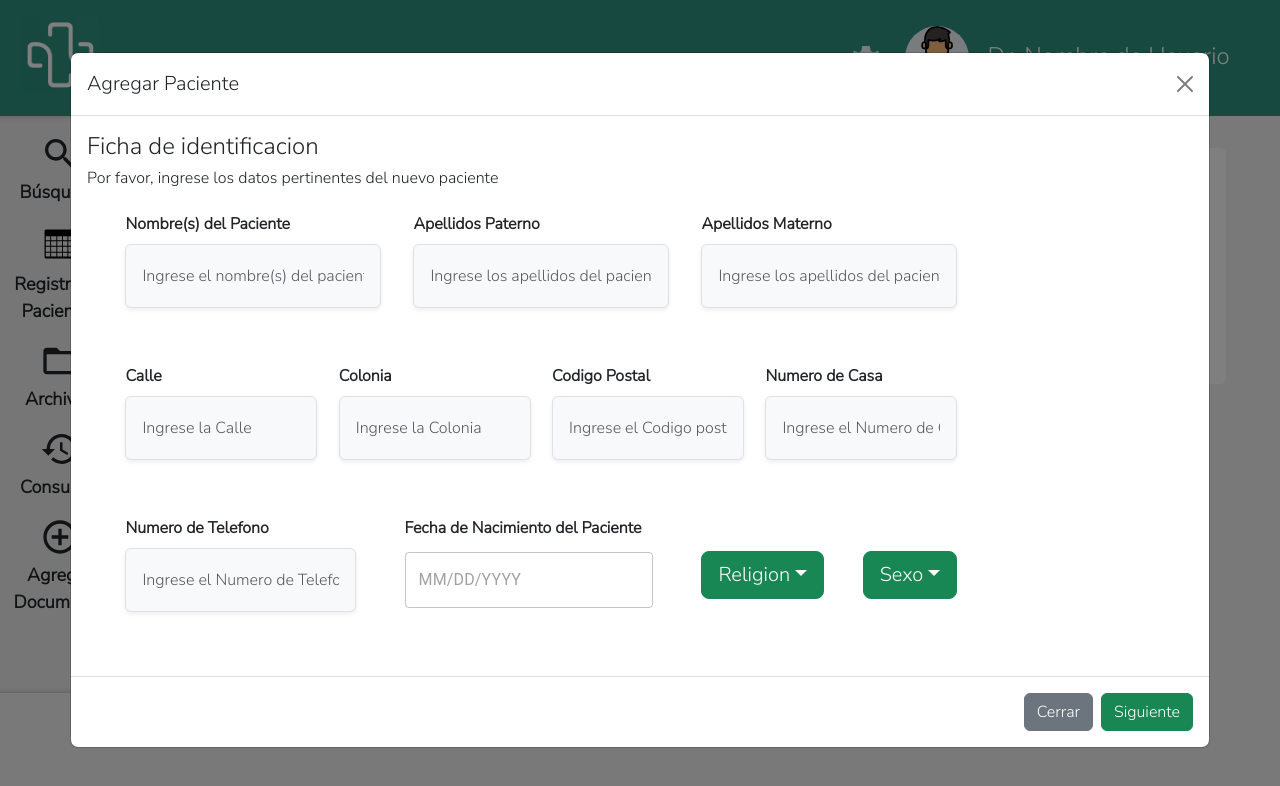
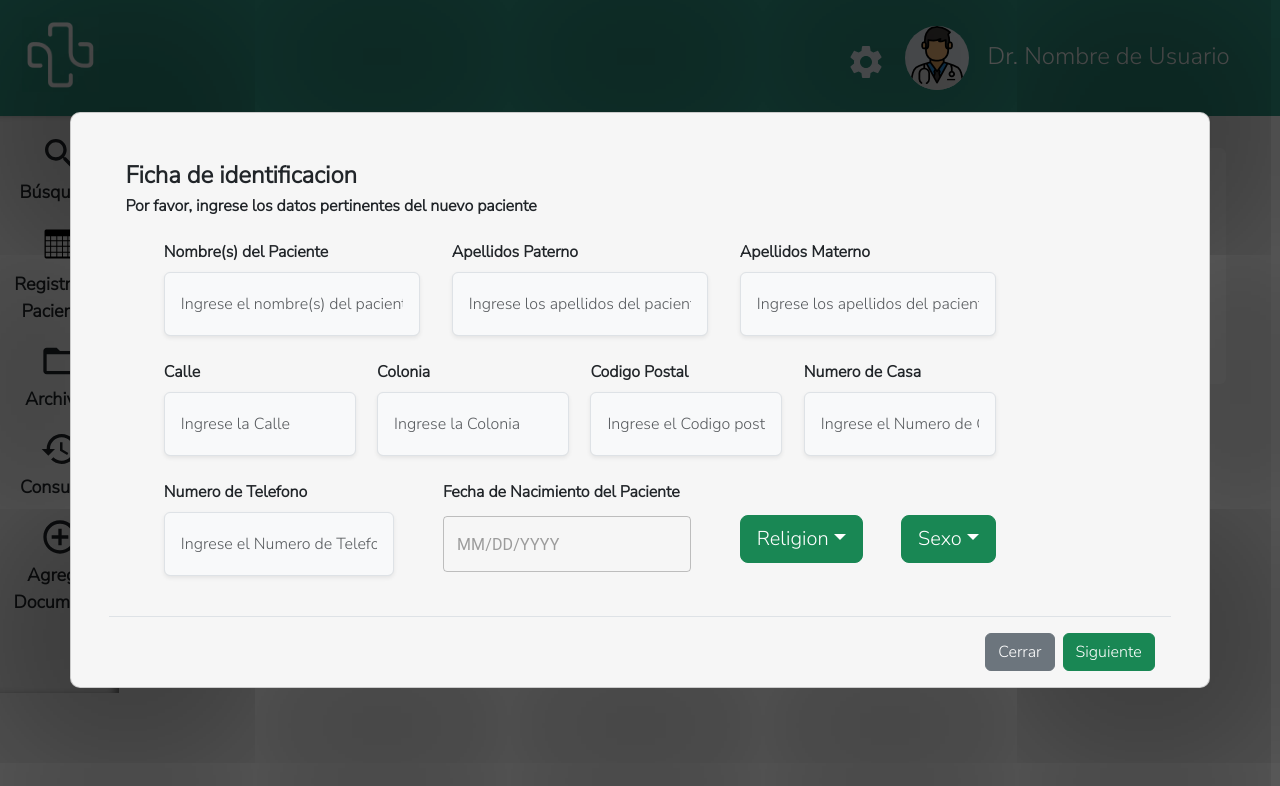
Before and after one commit to DiegoG0477/saludata-frontend, a React (Vite) app: page / in a window 1280 px wide. Both pictures are taken after a click on the link "Añadir". Shown: the top 786 px of the page. Built offline with nearby package versions, Linux system fonts and the light colour scheme.

Commit message:
styles update

```diff
--- a/src/App.css
+++ b/src/App.css
@@ -1,18 +1,18 @@
-@import url('https://fonts.googleapis.com/css2?family=Nunito+Sans:wght@300&display=swap');
+@import url("https://fonts.googleapis.com/css2?family=Nunito+Sans:wght@300&display=swap");
 
 #root {
   width: 100%;
-  font-family: 'Nunito Sans', sans-serif;
+  font-family: "Nunito Sans", sans-serif;
 }
 
-.app{
-  background-color: #F3F3F3;
+.app {
+  background-color: #f3f3f3;
 }
 
 .system-content .globalButton {
   font-size: 1.25rem;
   border-radius: 10px;
-  background: #268D78;
+  background: #268d78;
   box-shadow: 0px 4px 4px 0px rgba(0, 0, 0, 0.25);
   width: 12vw;
   height: 40px;
@@ -26,7 +26,7 @@
 }
 
 .system-content .globalButton:active {
-  background: #268D78 !important;
+  background: #268d78 !important;
   box-shadow: 0px 4px 4px 0px rgba(0, 0, 0, 0.25);
   outline: none;
 }
@@ -37,43 +37,43 @@
   border-radius: 40px;
 }
 
-.userPhoto img{
+.userPhoto img {
   border-radius: 40px;
 }
 
-.right-nav{
+.right-nav {
   display: flex;
   justify-content: space-between;
   width: 30vw;
   margin-right: 3vw;
 }
 
-  /* LEFT NAV COMPONENT */
+/* LEFT NAV COMPONENT */
 
-.left-nav{
+.left-nav {
   height: auto;
   padding-top: 2.2vh;
-  background-color: #EDEDED;
+  background-color: #ededed;
   width: 9.297vw;
   margin-left: 0px;
-  box-shadow: -7px 0px 8px -3px rgba(0,0,0,0.52) inset;
+  box-shadow: -7px 0px 8px -3px rgba(0, 0, 0, 0.52) inset;
   display: flex;
   flex-direction: column;
   align-items: stretch;
   overflow-y: auto;
 }
 
-.nav-box{
+.nav-box {
   /* padding-top: 0.3vh; */
   text-align: center;
   /* padding-bottom: 0.3vh; */
 }
 
-.nav-box p{
+.nav-box p {
   margin-top: 5px;
   font-size: 1.125rem;
   font-weight: 800;
-  font-family: 'Nunito Sans', sans-serif;
+  font-family: "Nunito Sans", sans-serif;
 }
 
 .frame {
@@ -82,14 +82,14 @@
   float: left;
 }
 
-.system-content{
+.system-content {
   padding-left: 4.173vw;
   padding-right: 4.173vw;
   padding-top: 4.036vh;
   padding-bottom: 4.036vh;
 }
 
-.home-top{
+.home-top {
   display: flex;
   justify-content: space-between;
   width: 82.34vw;
@@ -105,14 +105,14 @@
 
 .system-content .input:focus,
 .system-content .input:active {
-  background: #EBEBEB;
+  background: #ebebeb;
   box-shadow: none;
   outline: none;
   border-bottom: 2px solid #247061;
   border-width: 0 0 2px 0;
 }
 
-.system-content .input-search-container{
+.system-content .input-search-container {
   display: flex;
   justify-content: space-between;
   align-items: center;
@@ -120,14 +120,17 @@
   margin-bottom: 2.5vh; */
 }
 
+.system-content .input-box{
+  margin-bottom: -4vh;
+  /* background-color: #247061; */
+}
 
 /* ----------------- TABLE -----------------  */
 .system-content .tablaS {
   text-align: center;
   box-shadow: 0 2px 15px rgba(0, 0, 0, 0.2);
-  background-color: #EBEBEB;
+  background-color: #ebebeb;
   /* border-collapse: separate; */
-
 
   border-radius: 8px;
   width: 78vw;
@@ -150,3 +153,20 @@
 .tablaS .right-th {
   border-radius: 0px 8px 0px 0px;
 }
+
+/* -------------------- MODAL WINDOW -------------------- */
+.system-content .modal-window-content {
+  padding: 4vh 3vw 0vh 3vw;
+  border-radius: 10px;
+  background: #f6f6f6;
+  box-shadow: 0px 4px 250px 500px rgba(0, 0, 0, 0.5);
+  /* width: 82vw; */
+}
+
+.modal-window-content .modal-buttons-section{
+  margin-top: 1vh;
+}
+
+.modal-window-content .modal-win-title{
+  font-weight: bolder;
+}
--- a/src/App.jsx
+++ b/src/App.jsx
@@ -3,7 +3,6 @@ import Render from "./Render";
 import Home from "./components/Home";
 import "./App.css";
 import 'bootstrap/dist/css/bootstrap.min.css';
-
 import PacientSearch from "./components/PacientSearch";
 import { LocalizationProvider } from "@mui/x-date-pickers";
 import { AdapterDateFns } from "@mui/x-date-pickers/AdapterDateFns";
--- a/src/components/Home.jsx
+++ b/src/components/Home.jsx
@@ -1,14 +1,14 @@
 import React from "react";
 import "../App.css";
 import Card from "./Card";
-import deletePacient from "../assets/delete-pacient.png"
+import deletePacient from "../assets/delete-pacient.png";
 import addPacient from "../assets/pacient.png";
 import consulta from "../assets/consulta.png";
 import edit from "../assets/edit-pacient.png";
-import SaveIcon from '@mui/icons-material/Save';
-import BookmarkAddIcon from '@mui/icons-material/BookmarkAdd';
-import DeleteIcon from '@mui/icons-material/Delete';
-import EditIcon from '@mui/icons-material/Edit';
+import SaveIcon from "@mui/icons-material/Save";
+import BookmarkAddIcon from "@mui/icons-material/BookmarkAdd";
+import DeleteIcon from "@mui/icons-material/Delete";
+import EditIcon from "@mui/icons-material/Edit";
 import { DatePicker } from "@mui/x-date-pickers";
 
 function Home() {
@@ -16,36 +16,91 @@ function Home() {
     <>
       <div className="system-content">
         <div className="home-top">
-        <Card title="Añadir un Paciente" img={addPacient} buttonText={"Añadir"} icon={<SaveIcon style={{fontSize:"1.4rem", marginTop:"-5px"}}></SaveIcon>}></Card>
-        <Card title="Registrar Consulta" img={consulta} buttonText={"Registrar"} icon={<BookmarkAddIcon style={{fontSize:"1.4rem", marginTop:"-5px"}}></BookmarkAddIcon>}></Card>
-        <Card title="Eliminar Paciente" img={deletePacient} buttonText={"Eliminar"} icon={<DeleteIcon style={{fontSize:"1.4rem", marginTop:"-5px"}}></DeleteIcon>}></Card>
+          <Card
+            title="Añadir un Paciente"
+            img={addPacient}
+            buttonText={"Añadir"}
+            icon={
+              <SaveIcon
+                style={{ fontSize: "1.4rem", marginTop: "-5px" }}
+              ></SaveIcon>
+            }
+          ></Card>
+          <Card
+            title="Registrar Consulta"
+            img={consulta}
+            buttonText={"Registrar"}
+            icon={
+              <BookmarkAddIcon
+                style={{ fontSize: "1.4rem", marginTop: "-5px" }}
+              ></BookmarkAddIcon>
+            }
+          ></Card>
+          <Card
+            title="Eliminar Paciente"
+            img={deletePacient}
+            buttonText={"Eliminar"}
+            icon={
+              <DeleteIcon
+                style={{ fontSize: "1.4rem", marginTop: "-5px" }}
+              ></DeleteIcon>
+            }
+          ></Card>
         </div>
-        <div className="home-top" style={{paddingTop:"12px"}}>
-        <Card title="Modificar un Paciente" img={edit} buttonText={"Modificar"} icon={<EditIcon style={{fontSize:"1.4rem", marginTop:"-5px"}}></EditIcon>}></Card>
+        <div className="home-top" style={{ paddingTop: "12px" }}>
+          <Card
+            title="Modificar un Paciente"
+            img={edit}
+            buttonText={"Modificar"}
+            icon={
+              <EditIcon
+                style={{ fontSize: "1.4rem", marginTop: "-5px" }}
+              ></EditIcon>
+            }
+          ></Card>
         </div>
 
-                <div class="modal fade" id="staticBackdrop" data-bs-backdrop="static" data-bs-keyboard="false" tabindex="-1" aria-labelledby="staticBackdropLabel" aria-hidden="true">
+        <div
+          class="modal fade"
+          id="staticBackdrop"
+          data-bs-backdrop="static"
+          data-bs-keyboard="false"
+          tabindex="-1"
+          aria-labelledby="staticBackdropLabel"
+          aria-hidden="true"
+        >
           <div class="modal-dialog modal-xl modal-dialog-centered">
-            <div class="modal-content">
-              <div class="modal-header">
-                <h5 class="modal-title" id="staticBackdropLabel">Agregar Paciente</h5>
-                <button type="button" class="btn-close" data-bs-dismiss="modal" aria-label="Close"></button>
-              </div>
+            <div class="modal-content modal-window-content">
+              {/* <div class="modal-header">
+                <h5 class="modal-title" id="staticBackdropLabel">
+                  Agregar Paciente
+                </h5>
+                <button
+                  type="button"
+                  class="btn-close"
+                  data-bs-dismiss="modal"
+                  aria-label="Close"
+                ></button>
+              </div> */}
               <div class="modal-body">
-              <h4>Ficha de identificacion</h4>
-              <h6>Por favor, ingrese los datos pertinentes del nuevo paciente</h6>
-                <div style={{
+                <h4 className="modal-win-title">Ficha de identificacion</h4>
+                <h6 className="modal-win-title">
+                  Por favor, ingrese los datos pertinentes del nuevo paciente
+                </h6>
+                <div
+                  style={{
                     marginTop: "3vh",
                     display: "flex",
                     justifyContent: "space-between",
                     width: "65vw",
-            marginLeft:"3vw"
-          }}>
-                <div>
+                    marginLeft: "3vw",
+                  }}
+                >
+                  <div className="input-box">
                     <label
                       for="pacient-names"
                       className="form-label"
-                      style={{ fontWeight: "bold" }}
+                      style={{ fontWeight: "bold"}}
                     >
                       Nombre(s) del Paciente
                     </label>
@@ -57,7 +112,7 @@ function Home() {
                       style={{ width: "20vw", height: "8vh" }}
                     />
                   </div>
-                <div>
+                  <div className="input-box">
                     <label
                       for="pacient-lastnames"
                       className="form-label"
@@ -73,7 +128,7 @@ function Home() {
                       style={{ width: "20vw", height: "8vh" }}
                     />
                   </div>
-                <div>
+                  <div className="input-box">
                     <label
                       for="pacient-lastnames"
                       className="form-label"
@@ -91,14 +146,16 @@ function Home() {
                   </div>
                 </div>
 
-                <div style={{
+                <div
+                  style={{
                     marginTop: "1vh",
                     display: "flex",
                     justifyContent: "space-between",
                     width: "65vw",
-            marginLeft:"3vw"
-          }}>
-            <div>
+                    marginLeft: "3vw",
+                  }}
+                >
+                  <div className="input-box">
                     <label
                       for="pacient-lastnames"
                       className="form-label"
@@ -114,7 +171,7 @@ function Home() {
                       style={{ width: "15vw", height: "8vh" }}
                     />
                   </div>
-                <div>
+                  <div className="input-box">
                     <label
                       for="pacient-lastnames"
                       className="form-label"
@@ -130,7 +187,7 @@ function Home() {
                       style={{ width: "15vw", height: "8vh" }}
                     />
                   </div>
-                <div>
+                  <div className="input-box">
                     <label
                       for="pacient-lastnames"
                       className="form-label"
@@ -146,7 +203,7 @@ function Home() {
                       style={{ width: "15vw", height: "8vh" }}
                     />
                   </div>
-                <div>
+                  <div className="input-box">
                     <label
                       for="pacient-lastnames"
                       className="form-label"
@@ -163,14 +220,16 @@ function Home() {
                     />
                   </div>
                 </div>
-                <div style={{
+                <div
+                  style={{
                     marginTop: "1vh",
                     display: "flex",
                     justifyContent: "space-between",
                     width: "65vw",
-            marginLeft:"3vw"
-          }}>
-            <div>
+                    marginLeft: "3vw",
+                  }}
+                >
+                  <div className="input-box">
                     <label
                       for="pacient-lastnames"
                       className="form-label"
@@ -186,7 +245,7 @@ function Home() {
                       style={{ width: "18vw", height: "8vh" }}
                     />
                   </div>
-            <div>
+                  <div className="input-box">
                     <p
                       // htmlFor="birthdate"
                       className="form-label"
@@ -194,50 +253,103 @@ function Home() {
                     >
                       Fecha de Nacimiento del Paciente
                     </p>
-            <div className="input-search-container" style={{height: "8vh"}}>
-              <DatePicker/>
+                    <div
+                      className="input-search-container"
+                      style={{ height: "8vh" }}
+                    >
+                      <DatePicker />
                     </div>
                   </div>
-            <div style={{marginTop:"35px",
+
+                  <div
+                    style={{
+                      marginTop: "35px",
                       display: "flex",
                       justifyContent: "space-between",
-            width: "20vw"}}>
+                      width: "20vw",
+                    }}
+                  >
                     <div>
-            <div class="dropdown">
-              <button class="btn btn-success btn-lg dropdown-toggle" type="button" id="dropdownMenuButton1" data-bs-toggle="dropdown" aria-expanded="false">
+                      <div class="dropdown" >
+                        <button
+                          class="btn btn-success btn-lg dropdown-toggle"
+                          type="button"
+                          id="dropdownMenuButton1"
+                          data-bs-toggle="dropdown"
+                          aria-expanded="false"
+                        >
                           Religion
                         </button>
-              <ul class="dropdown-menu" aria-labelledby="dropdownMenuButton1">
-                <li><a class="dropdown-item" href="#">Action</a></li>
-                <li><a class="dropdown-item" href="#">Another action</a></li>
-                <li><a class="dropdown-item" href="#">Something else here</a></li>
+                        <ul
+                          class="dropdown-menu"
+                          aria-labelledby="dropdownMenuButton1"
+                        >
+                          <li>
+                            <a class="dropdown-item" href="#">
+                              Action
+                            </a>
+                          </li>
+                          <li>
+                            <a class="dropdown-item" href="#">
+                              Another action
+                            </a>
+                          </li>
+                          <li>
+                            <a class="dropdown-item" href="#">
+                              Something else here
+                            </a>
+                          </li>
                         </ul>
                       </div>
                     </div>
                     <div>
                       <div class="dropdown">
-              <button class="btn btn-success btn-lg dropdown-toggle" type="button" id="dropdownMenuButton1" data-bs-toggle="dropdown" aria-expanded="false">
+                        <button
+                          class="btn btn-success btn-lg dropdown-toggle"
+                          type="button"
+                          id="dropdownMenuButton1"
+                          data-bs-toggle="dropdown"
+                          aria-expanded="false"
+                        >
                           Sexo
                         </button>
-              <ul class="dropdown-menu" aria-labelledby="dropdownMenuButton1">
-                <li><a class="dropdown-item" href="#">Masculio</a></li>
-                <li><a class="dropdown-item" href="#">Femenino</a></li>
+                        <ul
+                          class="dropdown-menu"
+                          aria-labelledby="dropdownMenuButton1"
+                        >
+                          <li>
+                            <a class="dropdown-item" href="#">
+                              Masculio
+                            </a>
+                          </li>
+                          <li>
+                            <a class="dropdown-item" href="#">
+                              Femenino
+                            </a>
+                          </li>
                         </ul>
                       </div>
                     </div>
                   </div>
                 </div>
               </div>
-              <div class="modal-footer">
-                <button type="button" class="btn btn-secondary" data-bs-dismiss="modal">Cerrar</button>
-                <button type="button" class="btn btn-success">Siguiente</button>
+              <div class="modal-footer modal-buttons-section">
+                <button
+                  type="button"
+                  class="btn btn-secondary"
+                  data-bs-dismiss="modal"
+                >
+                  Cerrar
+                </button>
+                <button type="button" class="btn btn-success">
+                  Siguiente
+                </button>
               </div>
             </div>
           </div>
         </div>
       </div>
     </>
-
   );
 }
 
```
Lines whose indentation alone changed are shown as unchanged.
